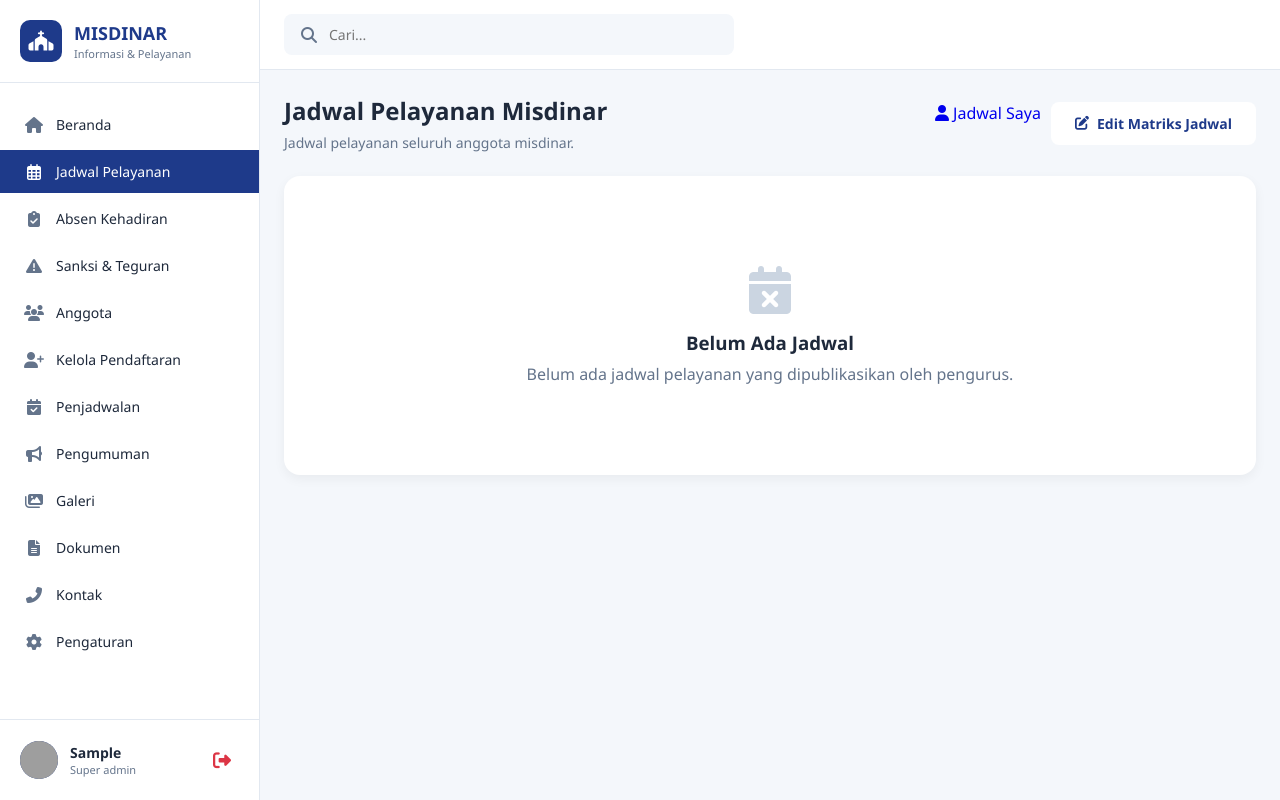
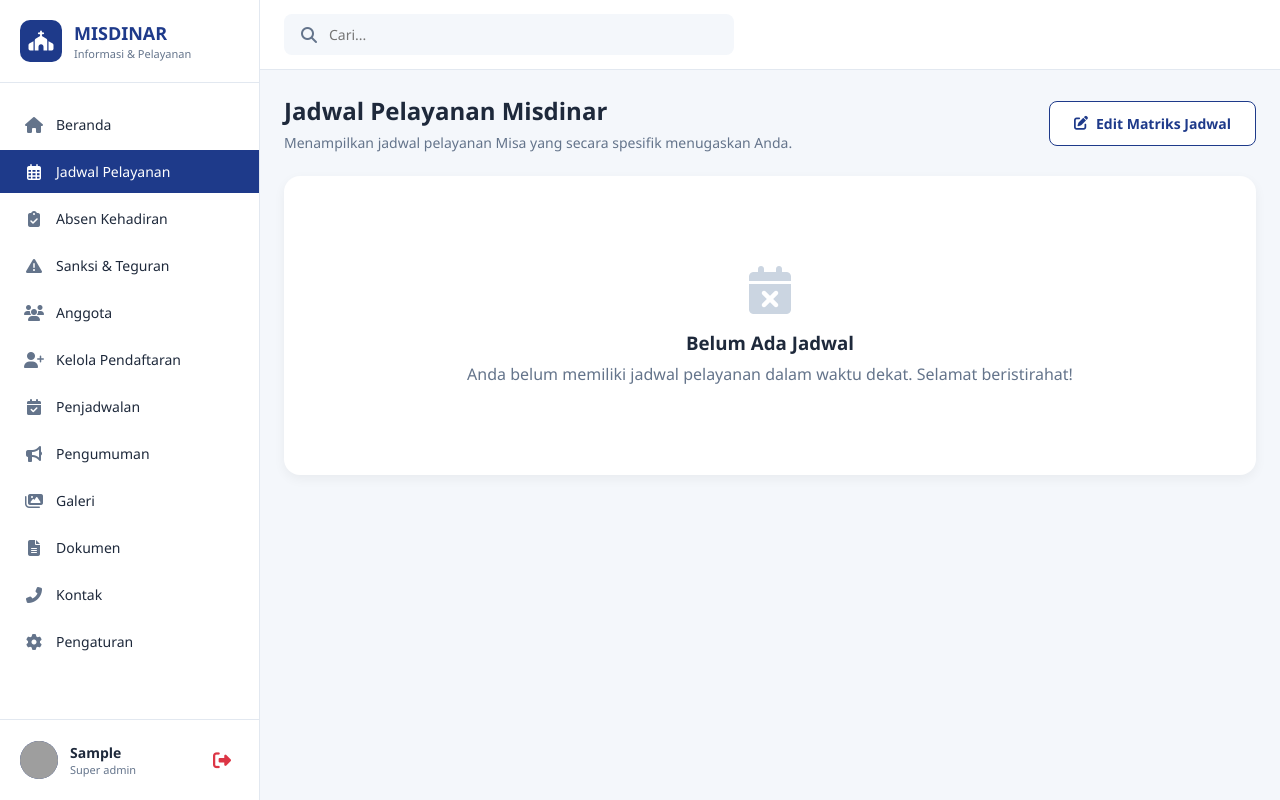
Before and after one commit to alfonsusmarlon-afk/misdinar-app, a Flask app: page /jadwal in a window 1280 px wide. Run offline with Flask 3, Linux system fonts and the light colour scheme; the visitor is signed in with stand-in values (Sample User, id 1); data that the repository does not hold is empty; some web fonts are replaced; grey boxes are pictures that could not be loaded.

Commit message:
update v1.5.6

```diff
--- a/app.py
+++ b/app.py
@@ -95,17 +95,13 @@ def get_filtered_items(table_name, user_id=None):
             filtered.append(p)
     return filtered
 
-# CORE FIX: Pengambilan Jadwal
 def get_jadwal_from_db(upcoming_only=True):
     conn = get_db_connection()
     if upcoming_only:
-        # Untuk Beranda & Jadwal Privat: Hanya tampilkan Misa terbaru
         threshold_time = (datetime.now() - timedelta(minutes=30)).strftime('%Y-%m-%d %H:%M:%S')
     else:
-        # Untuk Halaman Jadwal Publik Global: Tampilkan dari 30 hari yang lalu
         threshold_time = (datetime.now() - timedelta(days=30)).strftime('%Y-%m-%d 00:00:00')
 
-    # PASTIKAN HANYA STATUS BERTUGAS YANG DIAMBIL (DRAFT DIABAIKAN)
     rows = conn.execute("SELECT * FROM jadwal WHERE jadwal_datetime >= ? AND nama_pengguna != '' AND status = 'Bertugas' ORDER BY jadwal_datetime ASC", (threshold_time,)).fetchall()
     conn.close()
     return [dict(row) for row in rows]
@@ -172,18 +168,21 @@ def index():
 
 @app.route('/jadwal')
 def jadwal():
-    view_req = request.args.get('view', 'public')
+    conn = get_db_connection()
+    threshold_time = (datetime.now() - timedelta(minutes=30)).strftime('%Y-%m-%d %H:%M:%S')
 
-    if 'user_id' in session and view_req == 'private':
-        # LOGIKA JADWAL PRIVAT: Hanya ambil jadwal masa depan, dan khusus milik user yang sedang login
-        valid_jadwal = get_jadwal_from_db(upcoming_only=True)
-        user_jadwal = [j for j in valid_jadwal if j['pengguna'] == session['user_id']]
-        return render_template('jadwal.html', jadwal=user_jadwal, user_id=session['user_id'], is_logged_in=True, view_mode='private')
-
+    if 'user_id' in session:
+        # LOGIKA JADWAL PRIVAT: Secara Mutlak hanya menarik jadwal MASA DEPAN spesifik milik user
+        rows = conn.execute("SELECT * FROM jadwal WHERE jadwal_datetime >= ? AND status = 'Bertugas' AND pengguna = ? ORDER BY jadwal_datetime ASC", (threshold_time, session['user_id'])).fetchall()
+        jadwal_data = [dict(r) for r in rows]
+        conn.close()
+        return render_template('jadwal.html', jadwal=jadwal_data, user_id=session['user_id'], is_logged_in=True, view_mode='private')
     else:
-        # LOGIKA JADWAL PUBLIK GLOBAL: Ambil semua jadwal (termasuk tes bulan lalu) milik semua orang
-        valid_jadwal = get_jadwal_from_db(upcoming_only=False)
-        return render_template('jadwal.html', jadwal=valid_jadwal, user_id=session.get('user_id'), is_logged_in=('user_id' in session), view_mode='public')
+        # LOGIKA JADWAL PUBLIK GLOBAL: Hanya tampil jika belum login
+        rows = conn.execute("SELECT * FROM jadwal WHERE jadwal_datetime >= ? AND status = 'Bertugas' AND nama_pengguna != '' ORDER BY jadwal_datetime ASC", (threshold_time,)).fetchall()
+        jadwal_data = [dict(r) for r in rows]
+        conn.close()
+        return render_template('jadwal.html', jadwal=jadwal_data, user_id=None, is_logged_in=False, view_mode='public')
 
 # ==========================================
 # 5. PENGATURAN, ANGGOTA, & FITUR LAINNYA
@@ -625,11 +624,11 @@ def cetak_jadwal():
     s_str = target_start if target_start else min_date.strftime('%Y-%m-%d')
     e_str = target_end if target_end else max_date.strftime('%Y-%m-%d')
 
+    if not rows:
+        return render_template('cetak_jadwal.html', weeks=[], s_str=s_str, e_str=e_str, periode="-")
+
     months_id = {1: 'Januari', 2: 'Februari', 3: 'Maret', 4: 'April', 5: 'Mei', 6: 'Juni', 7: 'Juli', 8: 'Agustus', 9: 'September', 10: 'Oktober', 11: 'November', 12: 'Desember'}
     periode_str = f"{min_date.day} {months_id[min_date.month]} {min_date.year} - {max_date.day} {months_id[max_date.month]} {max_date.year}"
-
-    if not rows:
-        return render_template('cetak_jadwal.html', weeks=[], s_str=s_str, e_str=e_str, periode="-")
 
     jadwal_dict = {}
     for r in rows:
@@ -711,11 +710,15 @@ def publikasi_jadwal():
         start_time = f"{target_start} 00:00:00"
         end_time = f"{target_end} 23:59:59"
 
-        # Sembunyikan semua jadwal di luar rentang tanggal (ubah jadi Draft)
-        conn.execute("UPDATE jadwal SET status='Draft' WHERE status='Bertugas' AND (jadwal_datetime < ? OR jadwal_datetime > ?)", (start_time, end_time))
+        # 1. HAPUS SEMUA jadwal Bertugas di masa depan agar sisa jadwal tes hilang sepenuhnya
+        current_time = datetime.now().strftime('%Y-%m-%d 00:00:00')
+        conn.execute("DELETE FROM jadwal WHERE status='Bertugas' AND jadwal_datetime >= ?", (current_time,))
 
-        # Publish Draft pada rentang tanggal yang di-Apply
+        # 2. UBAH jadwal Draft di rentang tanggal yang dipilih menjadi 'Bertugas'
         conn.execute("UPDATE jadwal SET status='Bertugas' WHERE status='Draft' AND jadwal_datetime >= ? AND jadwal_datetime <= ?", (start_time, end_time))
+
+        # 3. BERSIHKAN semua Draft yang tersisa
+        conn.execute("DELETE FROM jadwal WHERE status='Draft'")
 
     else:
         conn.execute("DELETE FROM jadwal WHERE status='Bertugas'")
--- a/templates/jadwal.html
+++ b/templates/jadwal.html
@@ -6,23 +6,15 @@
 <div class="page-header" style="display: flex; justify-content: space-between; align-items: center; flex-wrap: wrap; gap: 16px;">
     <div>
         <h2>Jadwal Pelayanan Misdinar</h2>
-        {% if view_mode == 'private' %}
-        <p>Menampilkan jadwal pelayanan pribadi Anda yang akan datang.</p>
+        {% if is_logged_in %}
+        <p>Menampilkan jadwal pelayanan Misa yang secara spesifik menugaskan Anda.</p>
         {% else %}
-        <p>Jadwal pelayanan seluruh anggota misdinar.</p>
+        <p>Menampilkan seluruh jadwal pelayanan Misa yang sudah dipublikasikan pengurus.</p>
         {% endif %}
     </div>
     <div style="display: flex; gap: 10px;">
-        {% if is_logged_in %}
-            {% if view_mode == 'public' %}
-            <a href="{{ url_for('jadwal', view='private') }}" class="btn-outline"><i class="fas fa-user"></i> Jadwal Saya</a>
-            {% else %}
-            <a href="{{ url_for('jadwal') }}" class="btn-outline"><i class="fas fa-users"></i> Semua Jadwal</a>
-            {% endif %}
-
-            {% if session.get('role') in ['super admin', 'penjadwalan', 'bph'] %}
-            <a href="{{ url_for('penjadwalan') }}" class="btn-primary"><i class="fas fa-edit"></i> Edit Matriks Jadwal</a>
-            {% endif %}
+        {% if is_logged_in and session.get('role') in ['super admin', 'penjadwalan', 'bph'] %}
+        <a href="{{ url_for('penjadwalan') }}" class="btn-primary" style="background-color: var(--white); color: var(--primary-blue); border: 1px solid var(--primary-blue);"><i class="fas fa-edit"></i> Edit Matriks Jadwal</a>
         {% endif %}
     </div>
 </div>
@@ -32,8 +24,8 @@
     <div class="empty-state">
         <i class="fas fa-calendar-times empty-icon"></i>
         <h3>Belum Ada Jadwal</h3>
-        {% if view_mode == 'private' %}
-        <p>Anda belum memiliki jadwal pelayanan dalam waktu dekat.</p>
+        {% if is_logged_in %}
+        <p>Anda belum memiliki jadwal pelayanan dalam waktu dekat. Selamat beristirahat!</p>
         {% else %}
         <p>Belum ada jadwal pelayanan yang dipublikasikan oleh pengurus.</p>
         {% endif %}
@@ -43,6 +35,7 @@
     <div class="schedule-list">
         {% set grouped_jadwal = {} %}
 
+        <!-- MENGELOMPOKKAN JADWAL BERDASARKAN TANGGAL & WAKTU -->
         {% for j in jadwal %}
             {% set key = j.tanggal ~ '-' ~ j.bulan ~ '-' ~ j.waktu %}
 
@@ -53,6 +46,7 @@
             {% endif %}
         {% endfor %}
 
+        <!-- MENAMPILKAN JADWAL YANG SUDAH DIKELOMPOKKAN -->
         {% for key, group in grouped_jadwal.items() %}
             {% set j = group['data'] %}
             <div class="schedule-card">
@@ -61,14 +55,14 @@
                     <span class="month">{{ j.bulan }}</span>
                 </div>
                 <div class="schedule-info">
-                    <h4>{{ j.hari }}, Pkl. {{ j.waktu }}</h4>
+                    <h4 style="margin-top: 0;">{{ j.hari }}, Pkl. {{ j.waktu }}</h4>
                     <span class="badge badge-primary">{{ j.acara }}</span>
 
-                    <div class="petugas-list" style="margin-top: 12px;">
-                        <span style="font-size: 12px; color: var(--text-gray); display: block; margin-bottom: 4px;">Bertugas:</span>
+                    <div class="petugas-list" style="margin-top: 14px;">
+                        <span style="font-size: 12px; color: var(--text-gray); display: block; margin-bottom: 8px;">Daftar Petugas:</span>
                         <div style="display: flex; flex-wrap: wrap; gap: 8px;">
                             {% for p in group['petugas'] %}
-                                <span class="badge" style="background-color: var(--light-blue); color: var(--primary-blue); font-size: 13px; padding: 6px 12px;"><i class="fas fa-user-circle" style="margin-right: 4px;"></i> {{ p }}</span>
+                                <span class="badge" style="background-color: var(--light-blue); color: var(--primary-blue); font-size: 13px; padding: 6px 12px; border-radius: 6px;"><i class="fas fa-user-circle" style="margin-right: 4px;"></i> {{ p }}</span>
                             {% endfor %}
                         </div>
                     </div>
@@ -160,7 +154,8 @@
 
 .schedule-info h4 {
     color: var(--text-dark);
-    font-size: 16px;
+    font-size: 17px;
+    font-weight: 800;
     margin-bottom: 8px;
 }
 
```
